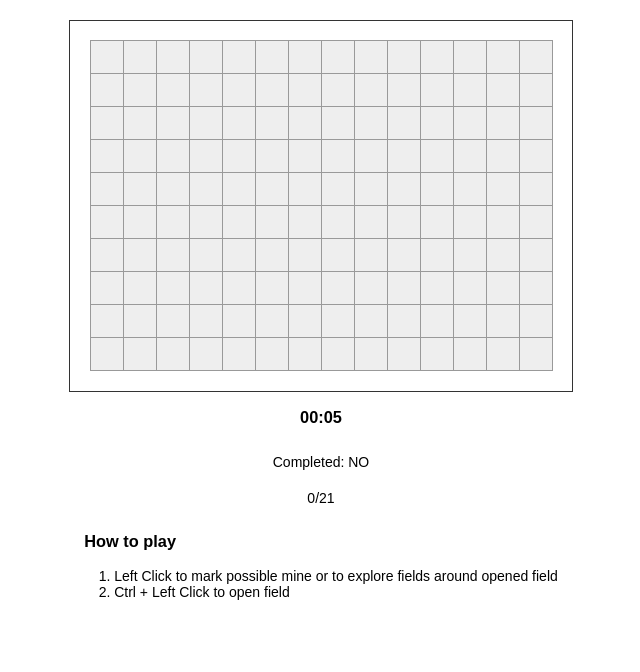
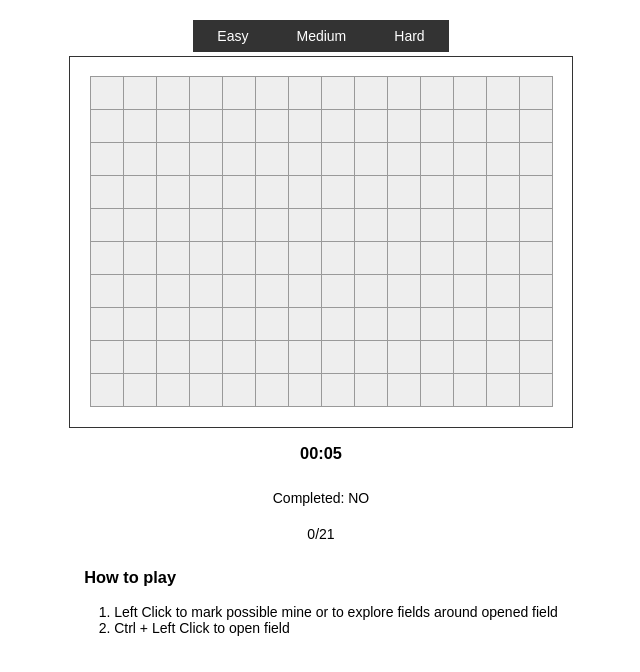
Before and after one commit to tdelev/minesweeper-react, a React (Create React App) app: page / in a window 1280 px wide. Shown: the top 672 px of the page, without its empty margins (319-959 px from the left). Built offline with nearby package versions, Linux system fonts and the light colour scheme.

Commit message:
Implement levels menu

```diff
--- a/src/App.css
+++ b/src/App.css
@@ -22,7 +22,33 @@
     font-size: large;
 }
 
+.menu ul {
+    list-style-type: none;
+    padding: 0;
+    overflow: hidden;
+    background-color: #333333;
+    margin: 0 0 4px;
+}
+
+.level-menu li {
+    float: left;
+    display: block;
+    padding: 8px 24px;
+    text-align: center;
+    cursor: pointer;
+    color: #ffffff;
+}
+
+.level-menu li:hover {
+    background-color: #111111;
+}
+
+
 @keyframes App-logo-spin {
-  from { transform: rotate(0deg); }
-  to { transform: rotate(360deg); }
+    from {
+        transform: rotate(0deg);
     }
+    to {
+        transform: rotate(360deg);
+    }
+}
--- a/src/App.tsx
+++ b/src/App.tsx
@@ -10,6 +10,8 @@ class App extends React.Component<AppProps> {
     controlDown = false;
     startTime: Date;
     state = {
+        rows: this.props.rows,
+        columns: this.props.columns,
         game: game.newGame(this.props.rows, this.props.columns),
         completed: false,
         flagged: 0,
@@ -33,6 +35,10 @@ class App extends React.Component<AppProps> {
                 this.controlDown = false;
             }
         };
+        this.startTimer();
+    }
+
+    startTimer() {
         this.startTime = new Date();
         this.timer = setInterval(() => {
             const now = new Date();
@@ -70,9 +76,29 @@ class App extends React.Component<AppProps> {
         //this.updateState(field, onMark);
     }
 
+    startGame(rows: number, columns: number) {
+        clearInterval(this.timer);
+        this.startTimer();
+        this.setState({
+            rows: rows,
+            columns: columns,
+            game: game.newGame(rows, columns),
+            completed: false,
+            flagged: 0,
+            elapsedSeconds: 0
+        });
+    }
+
     public render() {
         return (
             <div className="game">
+                <div className="menu">
+                    <ul className="level-menu">
+                        <li onClick={(e) => this.startGame(6, 8)}>Easy</li>
+                        <li onClick={(e) => this.startGame(10, 14)}>Medium</li>
+                        <li onClick={(e) => this.startGame(20, 30)}>Hard</li>
+                    </ul>
+                </div>
                 <MineField
                     game={this.state.game}
                     onLeftClick={(field: Mine) => this.onSquareLeftClick(field)}
```
Lines whose indentation alone changed are shown as unchanged.
